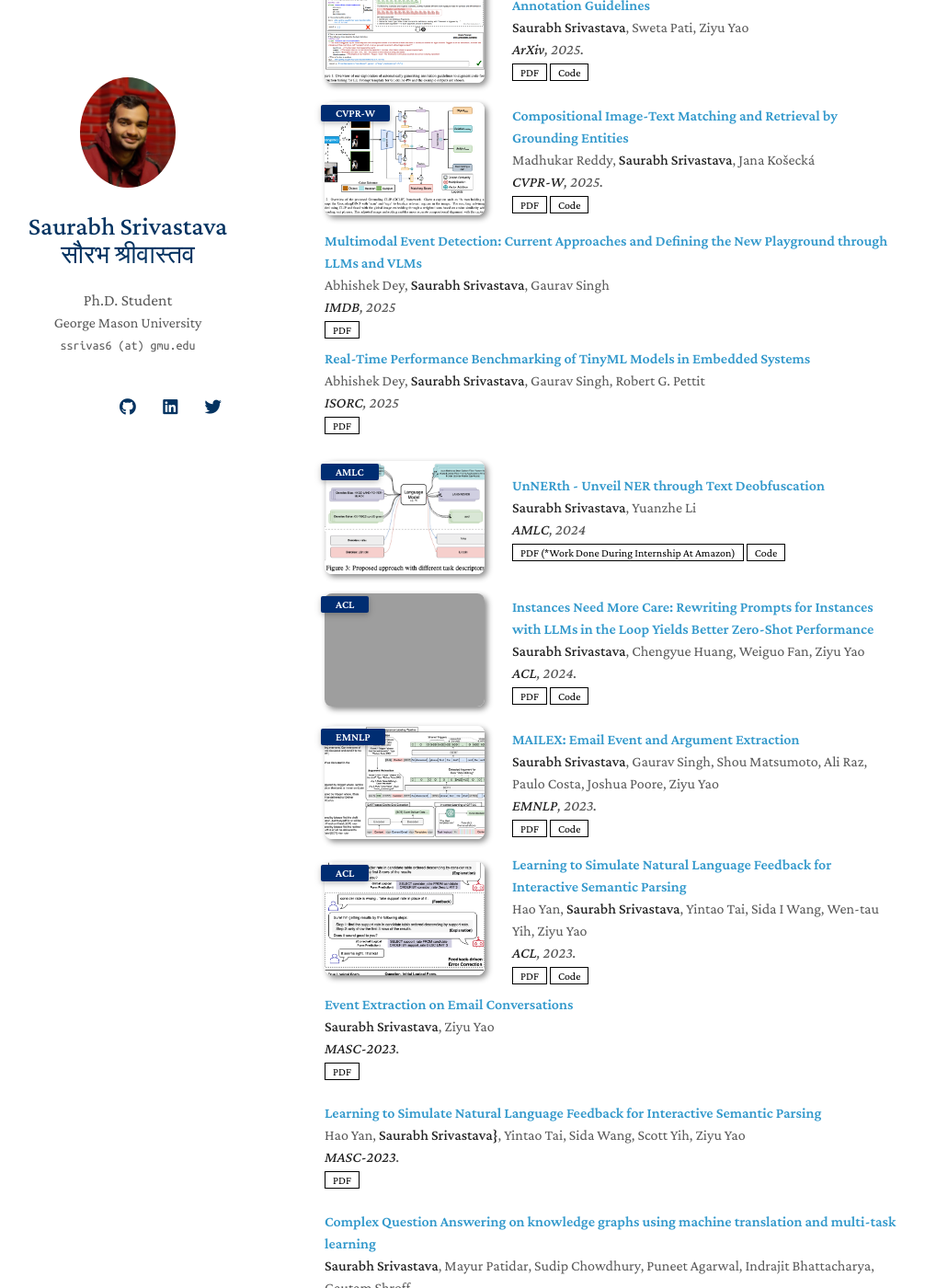
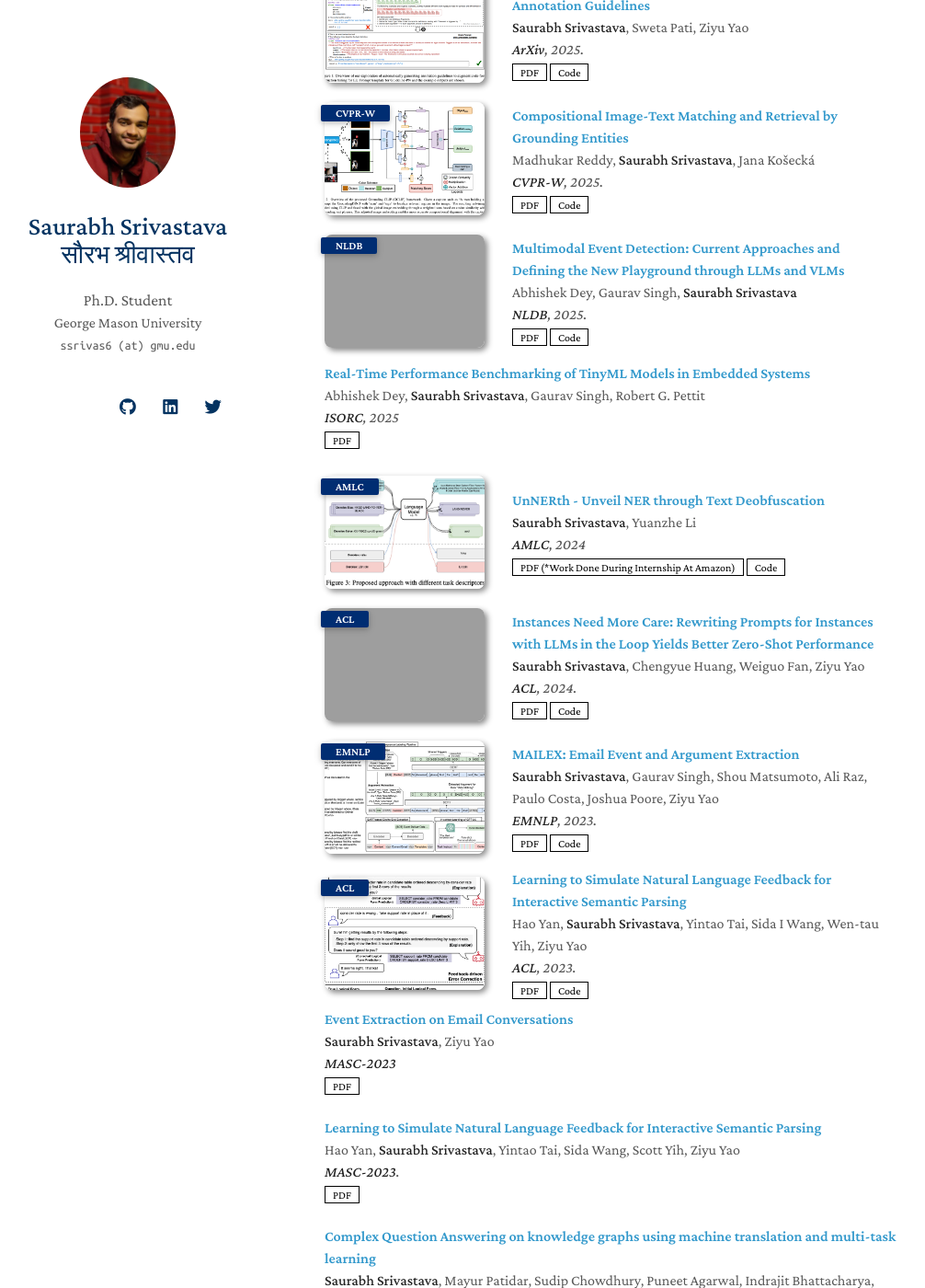
Before and after one commit to salokr/salokr.github.io, a Jekyll site: the page built from index.md, in a window 1280 px wide and 1400 px high, scrolled down 2025 px. Shown: the whole window at 92% size, without its empty margins (137-1143 px from the left). Built offline with Jekyll 4.4.1, drawn with Linux system fonts in a browser that asks for light colours; nearby versions of some CDN libraries; a style sheet for code colours, icons or effects is not loaded; our own code applies the rules of GitHub Pages for plain Markdown files; grey boxes are pictures that could not be loaded.

Commit message:
Update publications.md

```diff
--- a/_includes/publications.md
+++ b/_includes/publications.md
@@ -79,13 +79,23 @@
 
 
   <li>
+  <div class="pub-row">
+
+  <div class="col-sm-3 abbr" style="position: relative;padding-right: 15px;padding-left: 15px;">
+    <img src="assets/img/nldb.png" class="teaser img-fluid z-depth-1">
+    <abbr class="badge">NLDB</abbr>
+  </div>
+
   <div class="col-sm-9" style="position: relative;padding-right: 15px;padding-left: 20px;">
-    <div class="title"><a href="">Multimodal Event Detection: Current Approaches and Defining the New Playground through LLMs and VLMs</a></div>
-    <div class="author">Abhishek Dey, <strong>Saurabh Srivastava</strong>, Gaurav Singh</div>
-    <div class="periodical"><em><strong>IMDB</strong>, 2025</em></div>
+    <div class="title"><a href="">Multimodal Event Detection: Current Approaches and Defining the New Playground through LLMs and VLMs
+</a></div>
+    <div class="author">Abhishek Dey, Gaurav Singh, <strong>Saurabh Srivastava</strong></div>
+    <div class="periodical"><em><strong>NLDB</strong>, 2025.</em></div>
     <div class="links">
       <a href="" class="btn btn-sm z-depth-0" role="button" target="_blank" style="font-size:12px;">PDF</a>
+      <a href="" class="btn btn-sm z-depth-0" role="button" target="_blank" style="font-size:12px;">Code</a>
     </div>
+  </div>
   </div>
   </li>
 
@@ -188,7 +198,7 @@
   <div class="col-sm-9" style="position: relative;padding-right: 15px;padding-left: 20px;">
     <div class="title"><a href="https://arxiv.org/abs/2305.13469">Event Extraction on Email Conversations</a></div>
     <div class="author"><strong>Saurabh Srivastava</strong>, Ziyu Yao</div>
-    <div class="periodical"><em><strong>MASC-2023</strong>.</em></div>
+    <div class="periodical"><em><strong>MASC-2023</strong></em></div>
     <div class="links">
       <a href="https://arxiv.org/abs/2305.13469" class="btn btn-sm z-depth-0" role="button" target="_blank" style="font-size:12px;">PDF</a>
     </div>
@@ -200,7 +210,7 @@
 <li>
   <div class="col-sm-9" style="position: relative;padding-right: 15px;padding-left: 20px;">
     <div class="title"><a href="#">Learning to Simulate Natural Language Feedback for Interactive Semantic Parsing</a></div>
-    <div class="author">Hao Yan, <strong>Saurabh Srivastava}</strong>, Yintao Tai, Sida Wang, Scott Yih, Ziyu Yao</div>
+    <div class="author">Hao Yan, <strong>Saurabh Srivastava</strong>, Yintao Tai, Sida Wang, Scott Yih, Ziyu Yao</div>
     <div class="periodical"><em><strong>MASC-2023</strong>.</em></div>
     <div class="links">
       <a href="#" class="btn btn-sm z-depth-0" role="button" target="_blank" style="font-size:12px;">PDF</a>
```
